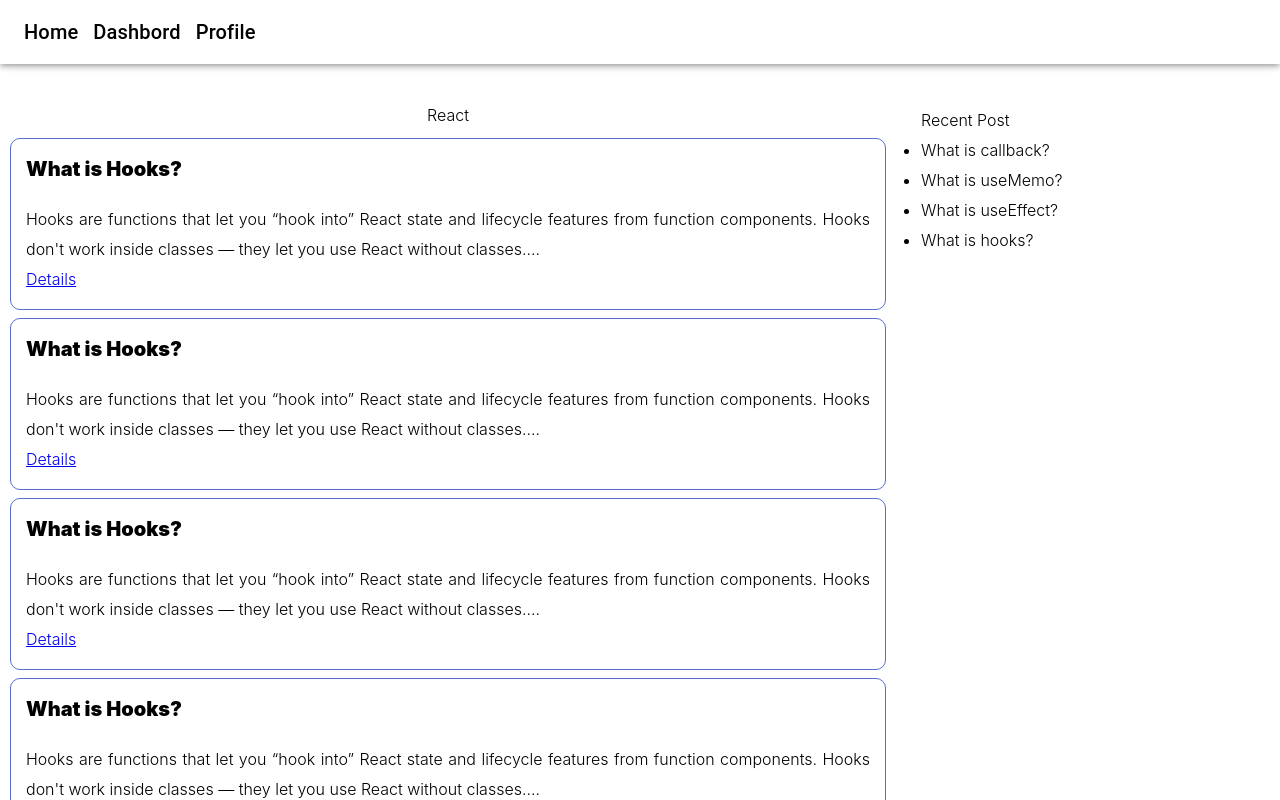
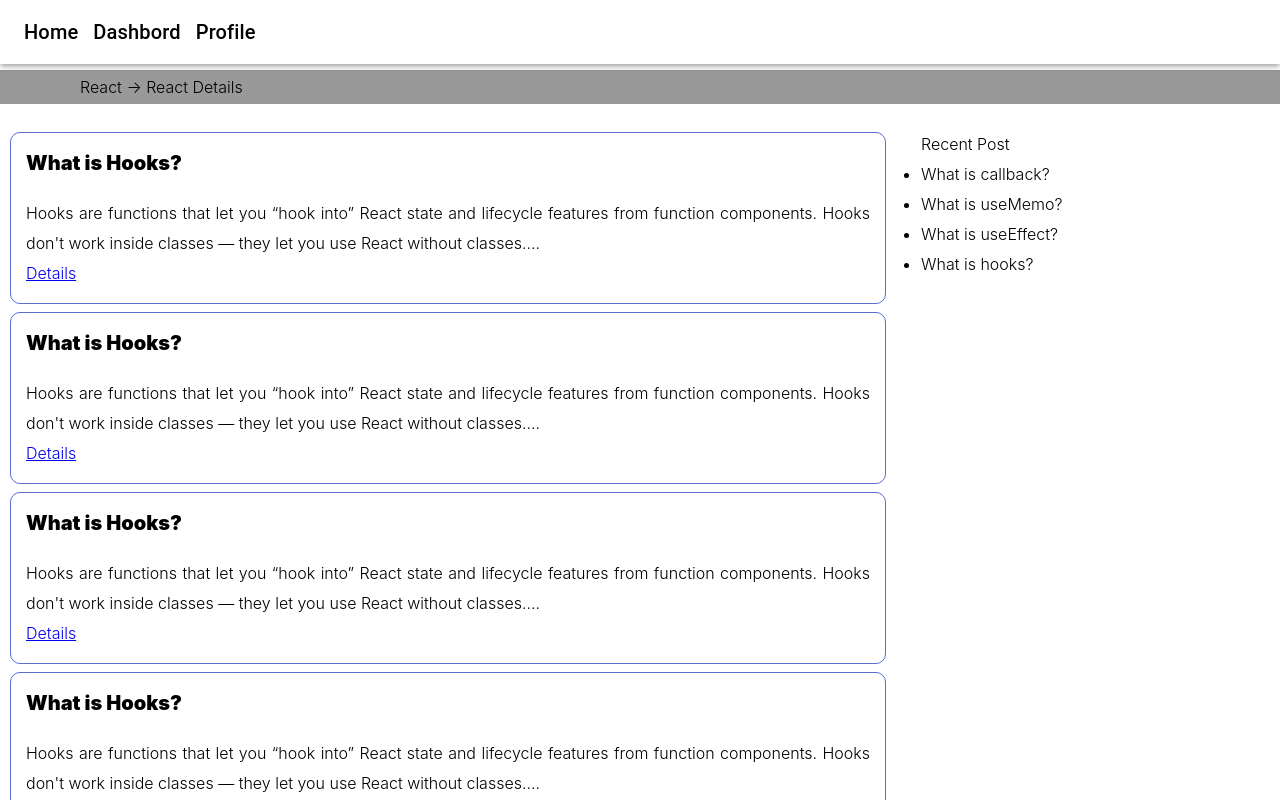
Before and after one commit to itaminul/blog, a React (Create React App) app: page /react-details in a window 1280 px wide. Shown: the top 800 px of the page. Built offline with nearby package versions, Linux system fonts and the light colour scheme.

Commit message:
post details

```diff
--- a/src/App.js
+++ b/src/App.js
@@ -17,6 +17,13 @@ function App() {
       body: 'black'
     }
   }
+  const BreadCrumbsItems = {
+    react: 'React -> React Details',
+    hooks: 'React -> React Hooks',
+    country: 'Austria'
+  };
+
+
   return (
     <ThemeProvider theme={theme}>
     <div className="App">
@@ -27,8 +34,8 @@ function App() {
         <Route path='/batch' element={<BatchIndex />} />
         <Route path='/dashbord' element={<Dashbord />} />
         <Route path='/profile' element={<Profile />} />
-        <Route path='/react-details' element={<ReactDetails />} />
-        <Route path='/hooks' element={ <Hooks />} />
+        <Route path='/react-details' element={<ReactDetails breadcrumbs={BreadCrumbsItems}  />} />
+        <Route path='/hooks' element={ <Hooks breadcrumbs={BreadCrumbsItems} />} />
       </Routes>
     </div>
     </ThemeProvider>
--- a/src/components/details/ReactDetails.js
+++ b/src/components/details/ReactDetails.js
@@ -1,5 +1,6 @@
 import React from 'react'
 import TopBar from '../layouts/TopBar'
+import Breadcrumbs from '../layouts/Breadcrumbs'
 import LeftSide from './LeftSide'
 import Content from './ReactPost'
 import RecentPost from '../post/RecentPost'
@@ -13,10 +14,12 @@ import {
     RecentPostContainer
 } from '../post/RecentPost.styled'
 
-const ReactDetails = () => {
+const ReactDetails = (props) => {
   return (
     <>
         <TopBar />
+        <Breadcrumbs bread={props.breadcrumbs.react} />
+
         <Container>
             <DetailsContent>
                 <Content />
--- a/src/components/details/ReactDetails.styled.js
+++ b/src/components/details/ReactDetails.styled.js
@@ -1,7 +1,7 @@
 import styled from 'styled-components'
 
 export const Container = styled.div`
-margin-top: 100px;
+padding-top: 20px;
 width: 100%;
 height: auto;
 background: white;
--- a/src/components/details/ReactPost.js
+++ b/src/components/details/ReactPost.js
@@ -25,7 +25,6 @@ const ReactPost = () => {
        ))}
         */}
    <Container>
-    React
     <Details>
       <DetailsTitle>
         What is Hooks?
--- a/src/components/details/reactPost/Hooks.js
+++ b/src/components/details/reactPost/Hooks.js
@@ -2,8 +2,8 @@ import React from 'react'
 
 import{ Link } from 'react-router-dom'
 import TopBar from '../../layouts/TopBar'
+import Breadcrumbs from '../../layouts/Breadcrumbs'
 import RecentPost from '../../post/RecentPost'
-import Content from '../../post/RecentPost'
 import { HooksDetails } from './HooksDetails'
 import {
   Container,
@@ -14,10 +14,11 @@ import {
   RecentPostContainer
 } from '../../post/RecentPost.styled'
 
-const Hooks = () => {
+const Hooks = (props) => {
   return (
     <>
         <TopBar />
+        <Breadcrumbs bread={props.breadcrumbs.hooks} />
           <Container>
               <DetailsContent>
                   <HooksDetails />
--- a/src/components/details/reactPost/HooksDetails.js
+++ b/src/components/details/reactPost/HooksDetails.js
@@ -10,7 +10,6 @@ export const HooksDetails = () => {
   return (
     <>
         <Container>
-            React
             <Details>
             <DetailsTitle>
                 What is Hooks?
--- /dev/null
+++ b/src/components/layouts/Breadcrumbs.js
@@ -0,0 +1,13 @@
+import React from 'react'
+import { BreadcrumbsContainer } from './Breadcrumbs.styled'
+const Breadcrumbs = (props) => {
+  return (
+   <>
+     <BreadcrumbsContainer>
+       {props.bread}
+        </BreadcrumbsContainer>
+   </>
+  )
+}
+
+export default Breadcrumbs
--- /dev/null
+++ b/src/components/layouts/Breadcrumbs.styled.js
@@ -0,0 +1,9 @@
+import styled from 'styled-components'
+
+export const BreadcrumbsContainer = styled.div`
+background: #999999;
+margin-top: 70px;
+text-align: justify;
+font-size: 16px;
+padding: 2px 2px 2px 80px;
+`
```
